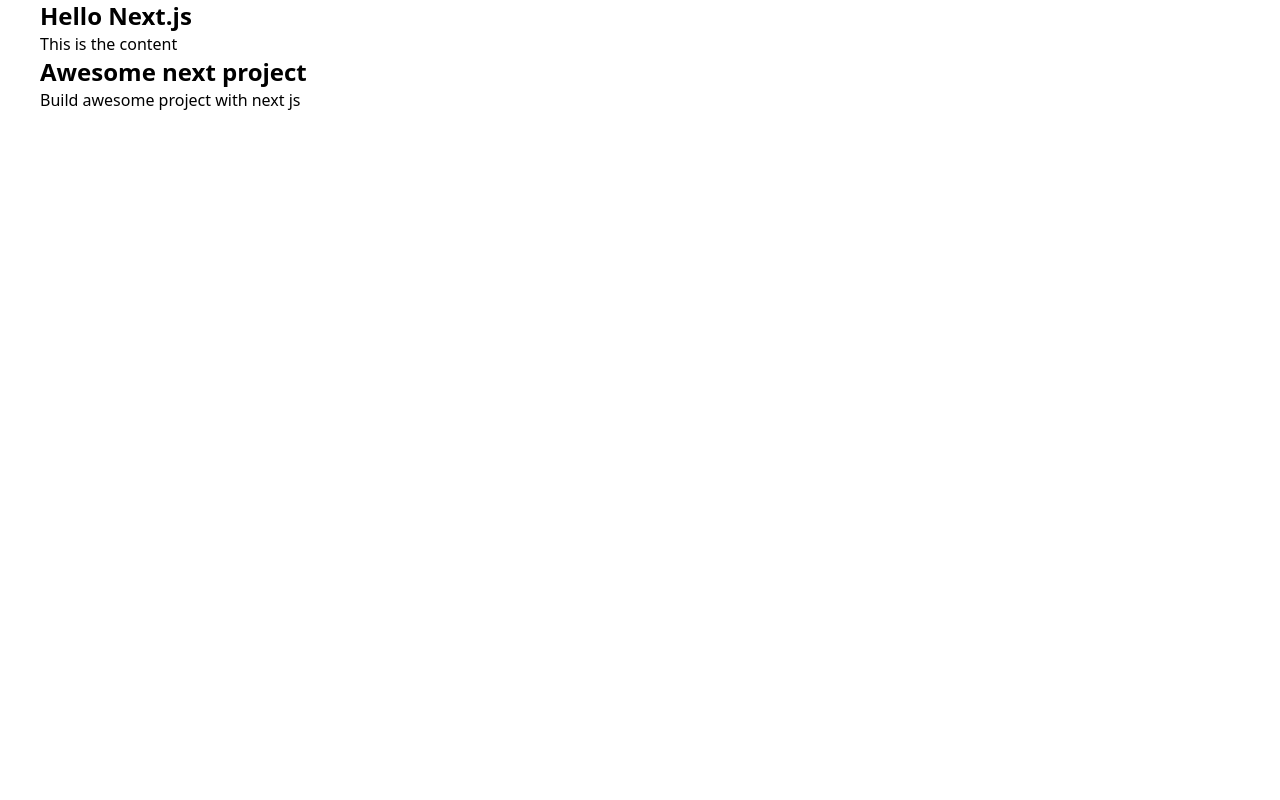
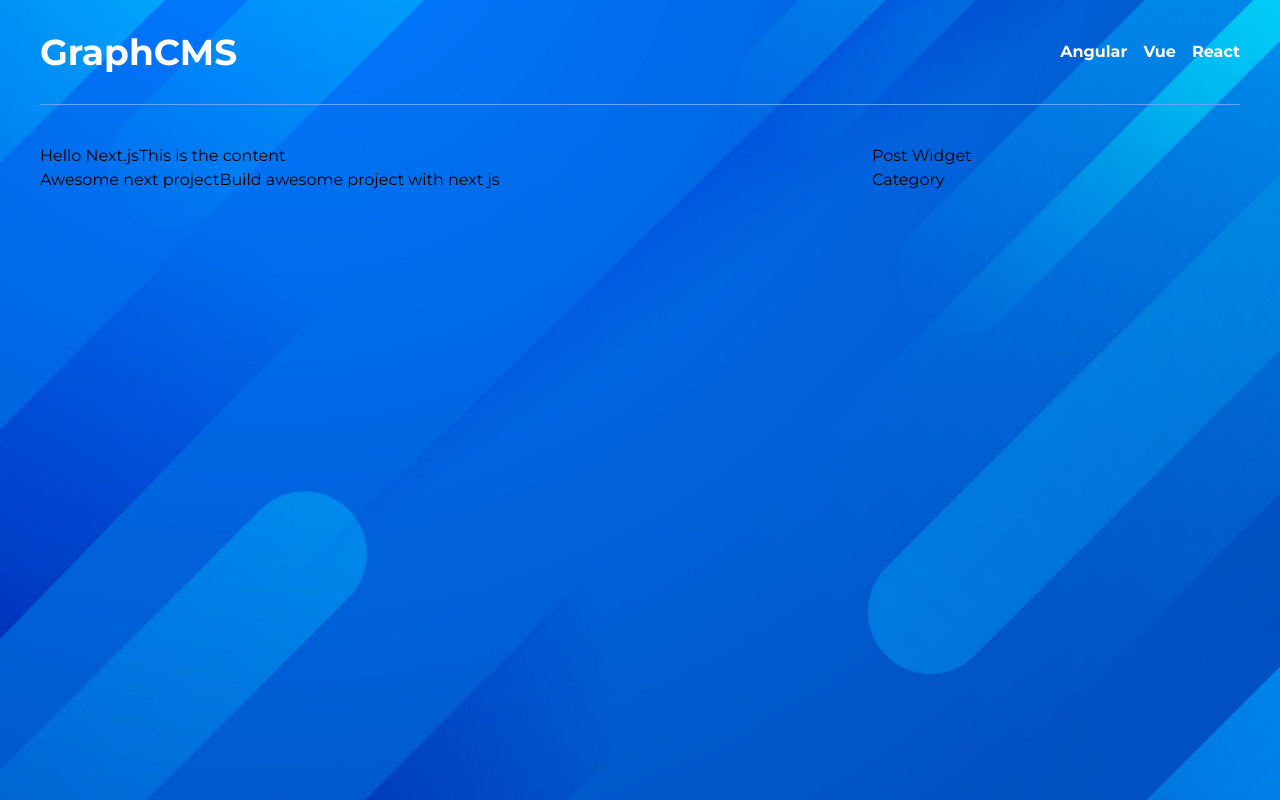
Before and after one commit to krismonsemanas/my-blog, a Next.js app: page / in a window 1280 px wide. Built offline with nearby package versions, Linux system fonts and the light colour scheme.

Commit message:
Create tsx component

```diff
--- /dev/null
+++ b/components/Category.tsx
@@ -0,0 +1,7 @@
+import React from 'react'
+
+const Category = () => {
+  return <div>Category</div>
+}
+
+export default Category
--- /dev/null
+++ b/components/Header.tsx
@@ -0,0 +1,36 @@
+import React, { useContext } from 'react'
+
+import Link from 'next/link'
+
+const categories = [
+  { name: 'React', slug: 'react' },
+  { name: 'Vue', slug: 'vue' },
+  { name: 'Angular', slug: 'angular' },
+]
+
+const Header = () => {
+  return (
+    <div className=" container mx-auto mb-8 px-10">
+      <div className="inline-block w-full border-b border-blue-400 py-8">
+        <div className="block md:float-left">
+          <Link href="/">
+            <span className=" cursor-pointer text-4xl font-bold text-white">
+              GraphCMS
+            </span>
+          </Link>
+        </div>
+        <div className="hidden md:float-left md:contents">
+          {categories.map((category) => (
+            <Link key={category.slug} href={`/category/${category.slug}`}>
+              <span className="mt-2 ml-4 cursor-pointer align-middle font-semibold text-white md:float-right">
+                {category.name}
+              </span>
+            </Link>
+          ))}
+        </div>
+      </div>
+    </div>
+  )
+}
+
+export default Header
--- /dev/null
+++ b/components/Layout.tsx
@@ -0,0 +1,19 @@
+import React from 'react'
+
+// own component
+import Header from './Header'
+
+type Props = {
+  children: JSX.Element
+}
+
+const Layout = ({ children }: Props) => {
+  return (
+    <>
+      <Header />
+      {children}
+    </>
+  )
+}
+
+export default Layout
--- /dev/null
+++ b/components/PostCard.tsx
@@ -0,0 +1,17 @@
+import React from 'react'
+
+interface PostCardProps {
+  title: string
+  excerpt: string
+}
+
+const PostCard = ({ title, excerpt }: PostCardProps) => {
+  return (
+    <div>
+      {title}
+      {excerpt}
+    </div>
+  )
+}
+
+export default PostCard
--- /dev/null
+++ b/components/PostWidget.tsx
@@ -0,0 +1,7 @@
+import React from 'react'
+
+const PostWidget = () => {
+  return <div>Post Widget</div>
+}
+
+export default PostWidget
--- /dev/null
+++ b/components/index.js
@@ -0,0 +1,5 @@
+export { default as PostCard } from './PostCard'
+export { default as Category } from './Category'
+export { default as PostWidget } from './PostWidget'
+export { default as Header } from './Header'
+export { default as Layout } from './Layout'
--- a/pages/_app.tsx
+++ b/pages/_app.tsx
@@ -1,8 +1,16 @@
-import '../styles/globals.css'
+import React from 'react'
+import { Layout } from '../components'
+
+// import '../styles/globals.css'
 import type { AppProps } from 'next/app'
+import '../styles/globals.scss'
 
 function MyApp({ Component, pageProps }: AppProps) {
-  return <Component {...pageProps} />
+  return (
+    <Layout>
+      <Component {...pageProps} />
+    </Layout>
+  )
 }
 
 export default MyApp
--- a/pages/index.tsx
+++ b/pages/index.tsx
@@ -1,5 +1,8 @@
 import type { NextPage } from 'next'
 import Head from 'next/head'
+
+// own components
+import { PostCard, Category, PostWidget } from '../components'
 
 const posts = [
   { title: 'Hello Next.js', excerpt: 'This is the content' },
@@ -11,19 +14,24 @@
 
 const Home: NextPage = () => {
   return (
-    <div className="container mx-auto mb-8 px-10">
+    <div className=" container mx-auto mb-8 px-10 ">
       <Head>
         <title>CMS BLOG</title>
         <link rel="icon" href="/favicon.ico" />
       </Head>
 
-      <div className="gird gird-cols-1 gap-12 lg:grid-cols-12">
-        {posts.map((post) => (
-          <div>
-            <h1 className="text-2xl font-bold">{post.title}</h1>
-            {post.excerpt}
+      <div className=" grid grid-cols-1 gap-12 lg:grid-cols-12">
+        <div className="col-span-1 lg:col-span-8">
+          {posts.map((post) => (
+            <PostCard key={post.title} {...post} />
+          ))}
+        </div>
+        <div className="col-span-1 lg:col-span-4">
+          <div className="relative top-8 lg:sticky">
+            <PostWidget />
+            <Category />
           </div>
-        ))}
+        </div>
       </div>
     </div>
   )
--- /dev/null
+++ b/styles/globals.scss
@@ -0,0 +1,63 @@
+@tailwind base;
+@tailwind components;
+@tailwind utilities;
+
+@import url('https://fonts.googleapis.com/css2?family=Montserrat:wght@300;400;700&display=swap');
+
+html,
+body {
+  padding: 0;
+  margin: 0;
+  font-family: 'Montserrat', sans-serif;
+  &:before {
+    content: '';
+    content: '';
+    width: 100%;
+    height: 100vh;
+    //background: linear-gradient(to right bottom, #6d327c, #485DA6, #00a1ba, #01b18e, #32b37b);
+    // background: #D3D3D3;
+    background-image: url('../public/bg.jpg');
+    position: fixed;
+    left: 0;
+    top: 0;
+    z-index: -1;
+    background-position: 50% 50%;
+    background-repeat: no-repeat;
+    background-size: cover;
+  }
+}
+
+.text-shadow {
+  text-shadow: 0px 2px 0px rgb(0 0 0 / 30%);
+}
+
+.adjacent-post {
+  & .arrow-btn {
+    transition: width 300ms ease;
+    width: 50px;
+  }
+  &:hover {
+    & .arrow-btn {
+      width: 60px;
+    }
+  }
+}
+
+.react-multi-carousel-list {
+  & .arrow-btn {
+    transition: width 300ms ease;
+    width: 50px;
+    &:hover {
+      width: 60px;
+    }
+  }
+}
+
+a {
+  color: inherit;
+  text-decoration: none;
+}
+
+* {
+  box-sizing: border-box;
+}
```
Also changed, not shown: public/bg.jpg (added).
